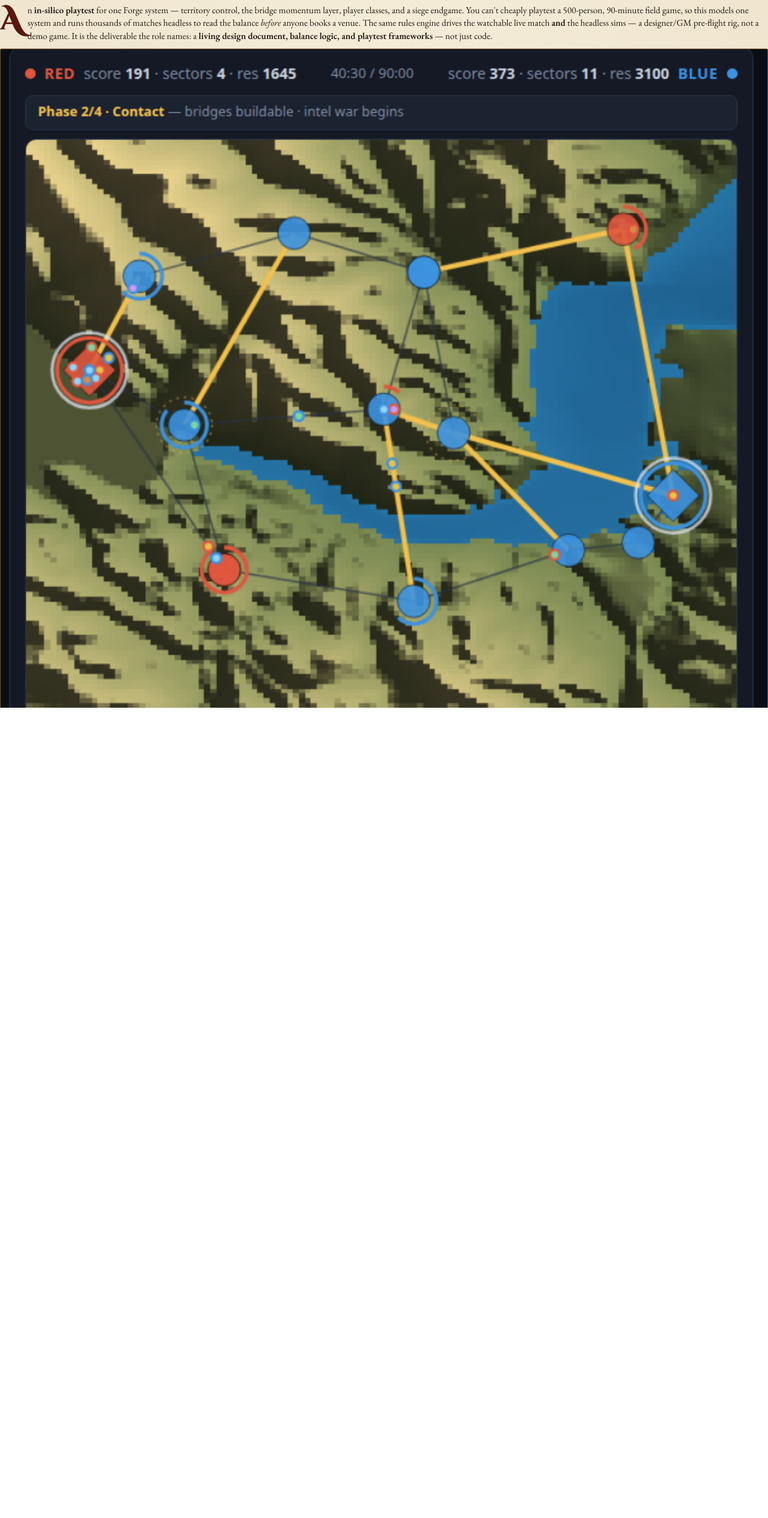
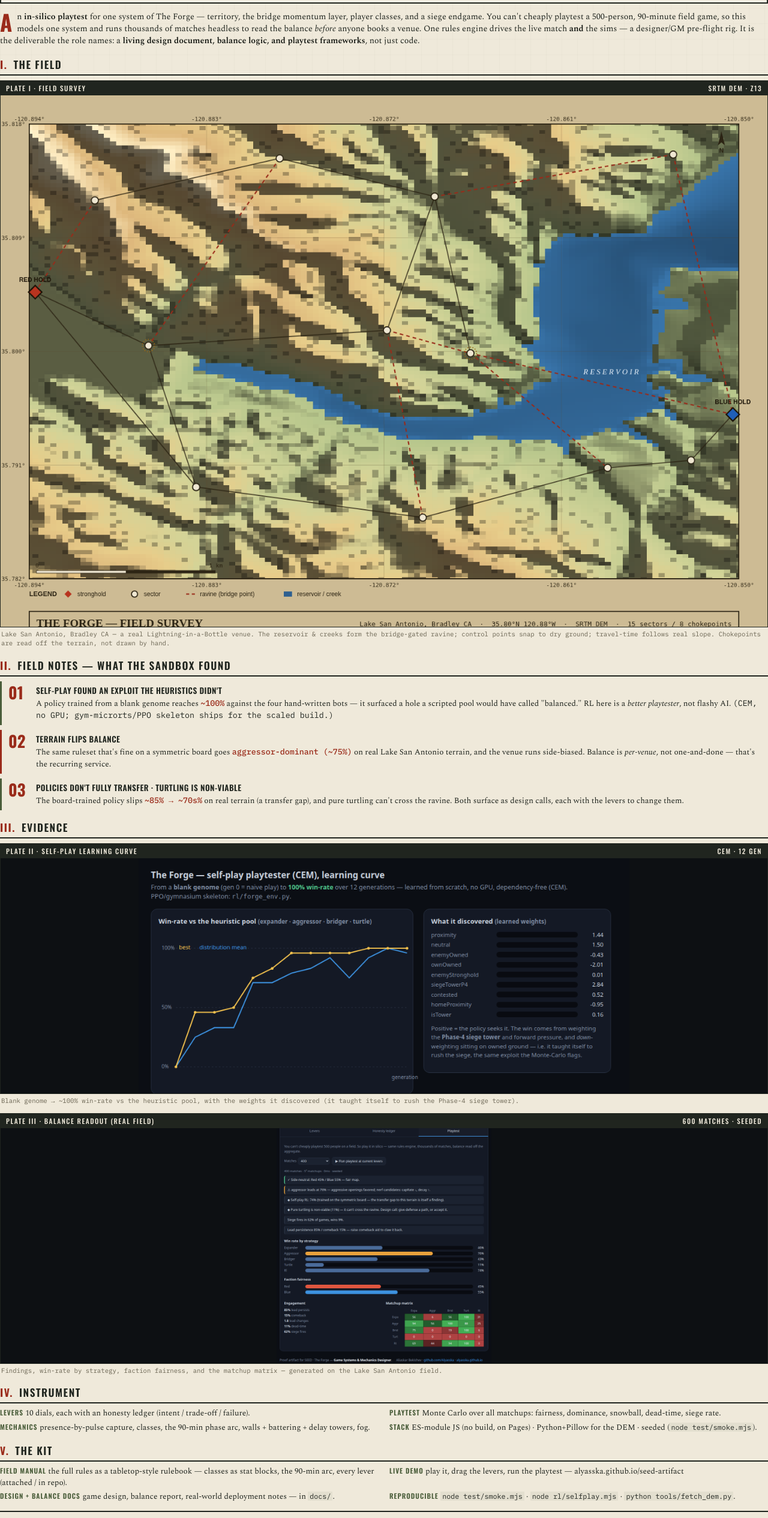
Before and after one commit to Alyasska/seed-artifact, a website: page outreach/overview.html in a window 1280 px wide. Shown: the part 91-2622 px from the top of the page at 60% size. Drawn offline with nearby package versions, Linux system fonts and the light colour scheme.

Commit message:
outreach: redesign overview as a field dossier (cartographic) — topo survey map of the venue, upgraded type (Oswald/Spectral/Plex Mono), evidence plates

```diff
--- /dev/null
+++ b/outreach/dossier.css
@@ -0,0 +1,68 @@
+/* The Forge — Field Dossier theme. A topographic-survey / expedition-report look:
+   condensed technical display (Oswald), a readable serif body (Spectral), mono for
+   coordinates and metadata (IBM Plex Mono); survey paper, ink, field-green + a
+   survey-red stamp accent. */
+@import url('https://fonts.googleapis.com/css2?family=Oswald:wght@400;500;600;700&family=Spectral:ital,wght@0,400;0,500;0,600;1,400&family=IBM+Plex+Mono:wght@400;500&display=swap');
+
+:root{
+  --paper:#efe9da; --paper2:#e6dec9; --ink:#20251f; --ink2:#3a3e34;
+  --green:#4a5d3a; --red:#9a2b1a; --water:#2e6090; --line:#20251f; --muted:#6a6452;
+}
+@page{ size:A4; margin:11mm 11mm; }
+*{ box-sizing:border-box; }
+body{
+  margin:0; color:var(--ink); background:var(--paper);
+  font-family:"Spectral", Georgia, serif; font-size:10.4pt; line-height:1.44;
+}
+/* faint survey graticule behind everything */
+body::before{ content:""; position:fixed; inset:0; z-index:-1; pointer-events:none; opacity:.5;
+  background-image:linear-gradient(#20251f0a 1px,transparent 1px),linear-gradient(90deg,#20251f0a 1px,transparent 1px);
+  background-size:26px 26px; }
+
+.mono{ font-family:"IBM Plex Mono", monospace; }
+b,strong{ color:#10130e; font-weight:600; }
+em{ font-style:italic; }
+a{ color:var(--red); text-decoration:none; }
+code{ font-family:"IBM Plex Mono",monospace; font-size:.88em; background:#20251f0d; padding:0 3px; }
+
+/* header cartouche */
+.cartouche{ border:2px solid var(--ink); display:flex; justify-content:space-between; align-items:center; gap:14px;
+  padding:10px 14px; margin-bottom:12px; position:relative; background:#f4efe2; }
+.cartouche .t1{ font-family:"Oswald",sans-serif; font-weight:700; font-size:30pt; line-height:.9; letter-spacing:1.5px; }
+.cartouche .t2{ font-family:"Oswald",sans-serif; font-weight:500; font-size:11pt; letter-spacing:3px; color:var(--green); margin-top:3px; }
+.cartouche .meta{ text-align:right; font-family:"IBM Plex Mono",monospace; font-size:8pt; color:var(--ink2); line-height:1.7; }
+.stamp{ align-self:center; border:1.5px solid var(--red); color:var(--red); white-space:nowrap;
+  font-family:"Oswald",sans-serif; font-weight:600; font-size:8.5pt; letter-spacing:2px; padding:4px 9px; transform:rotate(-3deg); opacity:.9; }
+
+.lead{ font-size:10.6pt; margin:0 0 10px; }
+.lead .drop{ font-family:"Oswald",sans-serif; font-weight:700; font-size:2.6em; line-height:.7; float:left; color:var(--red); padding:6px 8px 0 0; }
+
+/* section headers: numbered, condensed, ruled */
+h2{ font-family:"Oswald",sans-serif; font-weight:600; font-size:13pt; letter-spacing:1.5px; text-transform:uppercase;
+  color:var(--ink); margin:16px 0 7px; padding-bottom:4px; border-bottom:2px solid var(--ink);
+  display:flex; align-items:baseline; gap:10px; }
+h2 .no{ color:var(--red); font-weight:700; }
+
+/* plates (framed figures, like survey inserts) */
+.plate{ border:1.5px solid var(--ink); margin:8px 0 4px; background:#0d1013; break-inside:avoid; }
+.plate .ph{ background:var(--ink); color:var(--paper); font-family:"Oswald",sans-serif; font-weight:500;
+  font-size:8.5pt; letter-spacing:1.5px; text-transform:uppercase; padding:4px 9px; display:flex; justify-content:space-between; }
+.plate img{ width:100%; display:block; }
+.plate.ev img{ max-height:392px; object-fit:contain; background:#0d1013; }
+.cap{ font-family:"IBM Plex Mono",monospace; font-size:8pt; color:var(--muted); margin:3px 2px 12px; }
+
+/* field notes (findings) */
+.note{ display:flex; gap:12px; border-left:3px solid var(--green); padding:6px 0 6px 11px; margin:8px 0; break-inside:avoid; }
+.note.warn{ border-left-color:var(--red); }
+.note .n{ font-family:"Oswald",sans-serif; font-weight:700; font-size:20pt; color:var(--red); line-height:.9; min-width:34px; }
+.note .h{ font-family:"Oswald",sans-serif; font-weight:600; letter-spacing:.5px; text-transform:uppercase; font-size:10pt; margin:0 0 2px; }
+.note p{ margin:0; font-size:10pt; }
+.attr{ font-family:"IBM Plex Mono",monospace; font-weight:500; color:var(--red); }
+
+.specs{ display:grid; grid-template-columns:1fr 1fr; gap:4px 18px; margin:6px 0; }
+.specs div{ font-size:10pt; } .specs .k{ font-family:"Oswald",sans-serif; font-weight:600; text-transform:uppercase; font-size:8.5pt; letter-spacing:1px; color:var(--green); }
+
+.foot{ border-top:2px solid var(--ink); margin-top:14px; padding-top:7px;
+  font-family:"IBM Plex Mono",monospace; font-size:8.5pt; color:var(--ink2); }
+.foot b{ color:var(--ink); } .foot a{ color:var(--red); }
+.endnote{ font-size:10pt; margin:6px 0; }
--- a/outreach/overview.html
+++ b/outreach/overview.html
@@ -1,68 +1,95 @@
 <!DOCTYPE html><html lang="en"><head><meta charset="UTF-8"/>
-<title>The Forge — Balance Sandbox</title>
-<link rel="stylesheet" href="../docs/rulebook.css">
+<title>The Forge — Field Dossier</title>
+<link rel="stylesheet" href="dossier.css">
 </head><body>
 
-<h1>The Forge</h1>
-<p class="subtitle">Balance Sandbox — a proactive design sample for SEED</p>
-<p class="byline">Game Systems &amp; Mechanics Designer · Aliaskar Bekishev ·
-alyasska.github.io · github.com/Alyasska/seed-artifact · lyasskar@gmail.com</p>
+<div class="cartouche">
+  <div>
+    <div class="t1">THE FORGE</div>
+    <div class="t2">FIELD DOSSIER · BALANCE SANDBOX</div>
+  </div>
+  <div class="stamp">DESIGN SAMPLE · SEED</div>
+  <div class="meta">
+    Game Systems &amp; Mechanics Designer<br>
+    Aliaskar Bekishev<br>
+    alyasska.github.io · github.com/Alyasska/seed-artifact<br>
+    lyasskar@gmail.com
+  </div>
+</div>
 
-<div class="first">
-<p class="lead">An <b>in-silico playtest</b> for one Forge system — territory control, the bridge
+<p class="lead"><span class="drop">A</span>n <b>in-silico playtest</b> for one system of The Forge — territory, the bridge
 momentum layer, player classes, and a siege endgame. You can't cheaply playtest a 500-person,
 90-minute field game, so this models one system and runs thousands of matches headless to read the
-balance <em>before</em> anyone books a venue. The same rules engine drives the watchable live match
-<b>and</b> the headless sims — a designer/GM pre-flight rig, not a demo game. It is the deliverable
-the role names: a <b>living design document, balance logic, and playtest frameworks</b> — not just code.</p>
+balance <em>before</em> anyone books a venue. One rules engine drives the live match <b>and</b> the sims —
+a designer/GM pre-flight rig. It is the deliverable the role names: a <b>living design document, balance
+logic, and playtest frameworks</b>, not just code.</p>
+
+<h2><span class="no">I.</span> The Field</h2>
+<div class="plate">
+  <div class="ph"><span>PLATE I · FIELD SURVEY</span><span>SRTM DEM · z13</span></div>
+  <img src="../docs/img/forge-map.png">
+</div>
+<p class="cap">Lake San Antonio, Bradley CA — a real Lightning-in-a-Bottle venue. The reservoir &amp; creeks form
+the bridge-gated ravine; control points snap to dry ground; travel-time follows real slope. Chokepoints are
+read off the terrain, not drawn by hand.</p>
+
+<h2><span class="no">II.</span> Field Notes — what the sandbox found</h2>
+<div class="note">
+  <div class="n">01</div>
+  <div><p class="h">Self-play found an exploit the heuristics didn't</p>
+  <p>A policy trained from a blank genome reaches <span class="attr">~100%</span> against the four hand-written
+  bots — it surfaced a hole a scripted pool would have called "balanced." RL here is a <em>better playtester</em>,
+  not flashy AI. <span class="mono">(CEM, no GPU; gym-microrts/PPO skeleton ships for the scaled build.)</span></p></div>
+</div>
+<div class="note warn">
+  <div class="n">02</div>
+  <div><p class="h">Terrain flips balance</p>
+  <p>The same ruleset that's fine on a symmetric board goes <span class="attr">aggressor-dominant (~75%)</span>
+  on real Lake San Antonio terrain, and the venue runs side-biased. Balance is <em>per-venue</em>, not
+  one-and-done — that's the recurring service.</p></div>
+</div>
+<div class="note">
+  <div class="n">03</div>
+  <div><p class="h">Policies don't fully transfer · turtling is non-viable</p>
+  <p>The board-trained policy slips <span class="attr">~85% → ~70s%</span> on real terrain (a transfer gap),
+  and pure turtling can't cross the ravine. Both surface as design calls, each with the levers to change them.</p></div>
 </div>
 
-<div class="fig"><img src="../docs/img/s1-real-terrain.png"></div>
-<p class="cap">Live match on a real DEM of Lake San Antonio (a Lightning-in-a-Bottle site). The reservoir &amp; creeks
-become the bridge-gated ravine; travel-time follows real slope. Gold spans are built bridges, dashed lines unbuilt
-crossings, diamonds are strongholds (with Wall arcs), dots are class-typed squads.</p>
+<h2><span class="no">III.</span> Evidence</h2>
+<div class="plate ev">
+  <div class="ph"><span>PLATE II · SELF-PLAY LEARNING CURVE</span><span>CEM · 12 gen</span></div>
+  <img src="../docs/img/s3-rl-curve.png">
+</div>
+<p class="cap">Blank genome → ~100% win-rate vs the heuristic pool, with the weights it discovered (it taught
+itself to rush the Phase-4 siege tower).</p>
+<div class="plate ev">
+  <div class="ph"><span>PLATE III · BALANCE READOUT (REAL FIELD)</span><span>600 matches · seeded</span></div>
+  <img src="../docs/img/s4-verdict.png">
+</div>
+<p class="cap">Findings, win-rate by strategy, faction fairness, and the matchup matrix — generated on the
+Lake San Antonio field.</p>
 
-<h2>What it found</h2>
-<div class="statblock">
-<h3>I. Self-play found an exploit the heuristics didn't</h3>
-<p>A policy trained from a blank genome reaches <span class="attr">~100%</span> against the four hand-written
-bots — it surfaced a hole a scripted pool would have called "balanced." RL here is a <em>better playtester</em>,
-not flashy AI. (Cross-Entropy Method, no GPU; a gym-microrts/PPO skeleton ships for the scaled version.)</p>
-</div>
-<div class="statblock">
-<h3>II. Terrain flips balance</h3>
-<p>The same ruleset that's fine on a symmetric board goes <span class="attr">aggressor-dominant (~75%)</span> on
-real Lake San Antonio terrain, and the venue runs side-biased. Balance is <em>per-venue</em>, not one-and-done —
-that's the recurring service.</p>
-</div>
-<div class="statblock">
-<h3>III. Policies don't fully transfer · pure turtling is non-viable</h3>
-<p>The board-trained policy slips <span class="attr">~85% → ~70s%</span> on real terrain (a transfer gap), and
-turtling can't cross the ravine. Both surface as design calls, each with the levers to change them.</p>
+<h2><span class="no">IV.</span> Instrument</h2>
+<div class="specs">
+  <div><span class="k">Levers</span> 10 dials, each with an honesty ledger (intent / trade-off / failure).</div>
+  <div><span class="k">Playtest</span> Monte Carlo over all matchups: fairness, dominance, snowball, dead-time, siege rate.</div>
+  <div><span class="k">Mechanics</span> presence-by-pulse capture, classes, the 90-min phase arc, walls + battering + delay towers, fog.</div>
+  <div><span class="k">Stack</span> ES-module JS (no build, on Pages) · Python+Pillow for the DEM · seeded (<code>node test/smoke.mjs</code>).</div>
 </div>
 
-<div class="fig"><img src="../docs/img/s3-rl-curve.png"></div>
-<p class="cap">Self-play learning curve: blank genome → ~100% win-rate vs the heuristic pool over 12 generations, with
-the weights it discovered (it taught itself to rush the Phase-4 siege tower).</p>
-
-<h2>How it works</h2>
-<p><span class="tag">levers</span>10 balance dials, each with an <b>honesty ledger</b> — intent / trade-off / failure mode.</p>
-<p><span class="tag">playtest</span>Monte Carlo over all strategy matchups: faction fairness, dominant-strategy
-detection, snowball vs comeback, dead-time, siege rate, matchup matrix.</p>
-<p><span class="tag">mechanics</span>Presence-by-pulse capture (NFC-tap-shaped events), classes, the 90-minute
-phase arc, walls + battering + delay towers, fog-of-war intel.</p>
-<p><span class="tag">stack</span>Plain ES-module JS (no build, runs on Pages) · Python+Pillow for the DEM pull ·
-seeded &amp; reproducible (<code>node test/smoke.mjs</code>).</p>
-
-<div class="fig"><img src="../docs/img/s4-verdict.png"></div>
-<p class="cap">The balance readout on the real field — findings, win-rate by strategy, and the matchup matrix.</p>
+<h2><span class="no">V.</span> The kit</h2>
+<div class="specs">
+  <div><span class="k">Field Manual</span> the full rules as a tabletop-style rulebook — classes as stat blocks, the 90-min arc, every lever (attached / in repo).</div>
+  <div><span class="k">Live demo</span> play it, drag the levers, run the playtest — alyasska.github.io/seed-artifact</div>
+  <div><span class="k">Design + balance docs</span> game design, balance report, real-world deployment notes — in <code>docs/</code>.</div>
+  <div><span class="k">Reproducible</span> <code>node test/smoke.mjs</code> · <code>node rl/selfplay.mjs</code> · <code>python tools/fetch_dem.py</code>.</div>
+</div>
 
 <div class="foot">
-<p><b>End vision.</b> The pre-flight for The Forge: tune economy, class weights, and phase timings <b>per venue</b>
-in sim → ship a near-balanced rulebook → spend the few expensive on-field pilots validating how real humans behave,
-not discovering that turtling is broken with 500 people on a field.</p>
-<p><b>Scope, honestly:</b> one system, finished small. Classes / intel / parley are designed in full but only partly
-wired; bots map the structural balance envelope, not the feel.</p>
+<p class="endnote"><b>END VISION —</b> the pre-flight for The Forge: tune economy, class weights, and phase
+timings <b>per venue</b> in sim → ship a near-balanced rulebook → spend the few expensive on-field pilots
+validating how real humans behave, not discovering that turtling is broken with 500 people on a field.</p>
+<p><b>SCOPE</b> · one system, finished small. Classes / intel / parley designed in full, partly wired; bots map the structural envelope, not the feel. &nbsp; <b>LIVE</b> alyasska.github.io/seed-artifact &nbsp; <b>CODE</b> github.com/Alyasska/seed-artifact</p>
 </div>
 
 </body></html>
```
Also changed, not shown: tools/map.html (added, +107 -0 lines), docs/img/forge-map.png (added), 1 other file.
